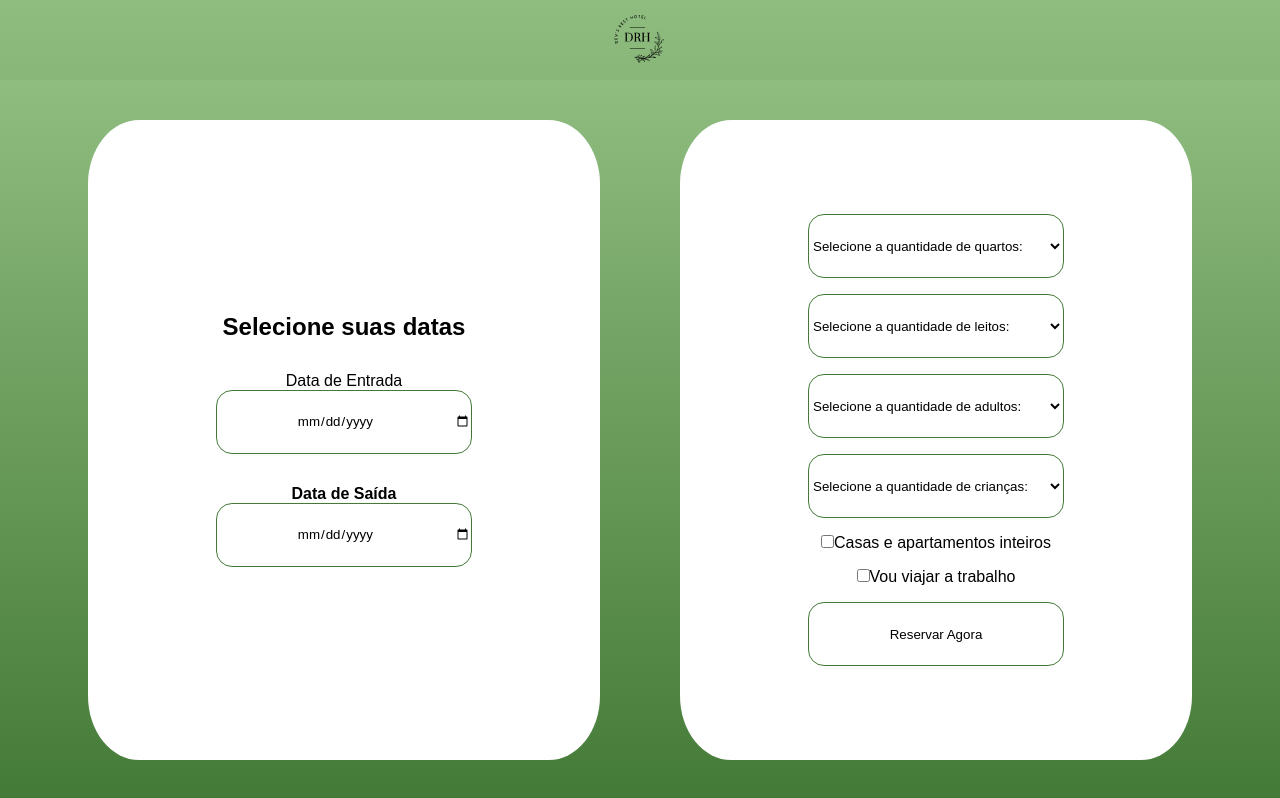
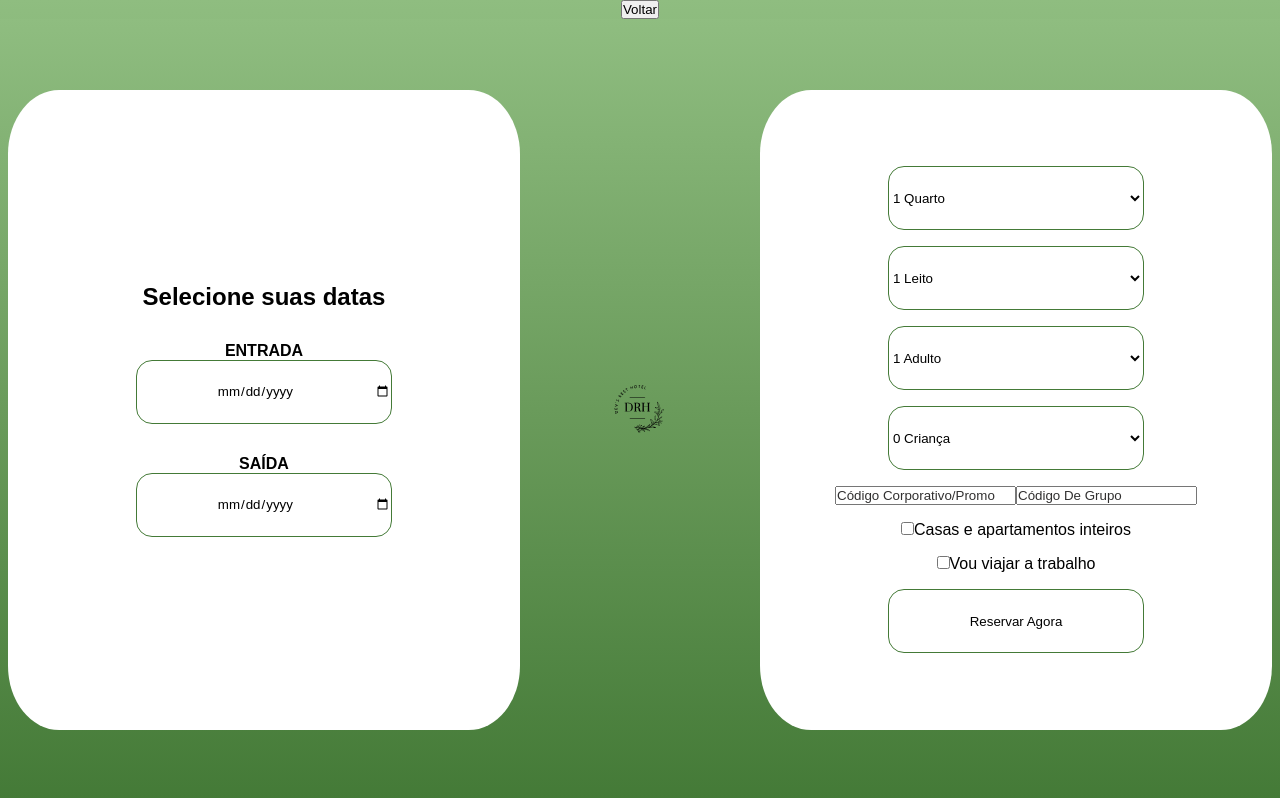
Before and after one commit to enricomartins018/mod5_devs_rest_hotel, a React (Vite) app: page /facasuareserva in a window 1280 px wide. Built offline with nearby package versions, Linux system fonts and the light colour scheme.

Commit message:
feat: Configurando containers de datas e de seleções.

```diff
--- a/src/components/FormFacaSuaReserva/FormFacaSuaReserva.jsx
+++ b/src/components/FormFacaSuaReserva/FormFacaSuaReserva.jsx
@@ -39,14 +39,18 @@ const FormFacaSuaReserva = () => {
   }
   return (
     <section className={S.section}>
-      <img className={S.logo} src={logo} />
+      <div className={S.voltar}>
+        <button className={S.btnVoltar}>Voltar</button>
+      </div>
       <form className={S.form}>
         <div className={S.selectDate}>
           <h2 className={S.titleForm}>
-            <b>Selecione suas datas</b>
+          <b>Selecione suas datas</b>
           </h2>
           <div className={S.dataEntrada}>
-            <label>Data de Entrada</label>
+            <label>
+              <b>ENTRADA</b>
+            </label>
             <input
               className={S.inputPattern}
               type="date"
@@ -58,7 +62,7 @@ const FormFacaSuaReserva = () => {
           </div>
           <div className={S.dataSaida}>
             <label>
-              <b>Data de Saída</b>
+              <b>SAÍDA</b>
             </label>
             <input
               className={S.inputPattern}
@@ -70,55 +74,57 @@ const FormFacaSuaReserva = () => {
             />
           </div>
         </div>
+        <img className={S.logo} src={logo} />
         <div className={S.containerSelectPattern}>
           <select
             className={S.selectPattern}
             value={dadosFormReserva.quarto}
             onChange={(e) => handleChange(e, "quarto")}
           >
-            <option>Selecione a quantidade de quartos:</option>
-            <option value="1">1 Quarto</option>
-            <option value="2">2 Quartos</option>
-            <option value="3">3 Quartos</option>
-            <option value="4">4 Quartos</option>
-            <option value="5">5 Quartos</option>
+            <option className={S.optionPattern} value="1">1 Quarto</option>
+            <option className={S.optionPattern} value="2">2 Quartos</option>
+            <option className={S.optionPattern} value="3">3 Quartos</option>
+            <option className={S.optionPattern} value="4">4 Quartos</option>
+            <option className={S.optionPattern} value="5">5 Quartos</option>
           </select>
           <select
             className={S.selectPattern}
             value={dadosFormReserva.quantLeitos}
             onChange={(e) => handleChange(e, "quantLeitos")}
           >
-            <option>Selecione a quantidade de leitos:</option>
-            <option value="1">1 Leito</option>
-            <option value="2">2 Leitos</option>
-            <option value="3">3 Leitos</option>
-            <option value="4">4 Leitos</option>
-            <option value="5">5 Leitos</option>
+            <option className={S.optionPattern} value="1">1 Leito</option>
+            <option className={S.optionPattern} value="2">2 Leitos</option>
+            <option className={S.optionPattern} value="3">3 Leitos</option>
+            <option className={S.optionPattern} value="4">4 Leitos</option>
+            <option className={S.optionPattern} value="5">5 Leitos</option>
           </select>
           <select
             className={S.selectPattern}
             value={dadosFormReserva.quantAdultos}
             onChange={(e) => handleChange(e, "quantAdultos")}
           >
-            <option>Selecione a quantidade de adultos:</option>
-            <option value="1">1 Adulto</option>
-            <option value="2">2 Adultos</option>
-            <option value="3">3 Adultos</option>
-            <option value="4">4 Adultos</option>
-            <option value="5">5 Adultos</option>
+            <option className={S.optionPattern} value="1">1 Adulto</option>
+            <option className={S.optionPattern} value="2">2 Adultos</option>
+            <option className={S.optionPattern} value="3">3 Adultos</option>
+            <option className={S.optionPattern} value="4">4 Adultos</option>
+            <option className={S.optionPattern} value="5">5 Adultos</option>
           </select>
           <select
             className={S.selectPattern}
             value={dadosFormReserva.quantCrian}
             onChange={(e) => handleChange(e, "quantCrian")}
           >
-            <option>Selecione a quantidade de crianças:</option>
-            <option value="1">1 Criança</option>
-            <option value="2">2 Crianças</option>
-            <option value="3">3 Crianças</option>
-            <option value="4">4 Crianças</option>
-            <option value="5">5 Crianças</option>
+            <option className={S.optionPattern} value="0">0 Criança</option>
+            <option className={S.optionPattern} value="1">1 Criança</option>
+            <option className={S.optionPattern} value="2">2 Crianças</option>
+            <option className={S.optionPattern} value="3">3 Crianças</option>
+            <option className={S.optionPattern} value="4">4 Crianças</option>
+            <option className={S.optionPattern} value="5">5 Crianças</option>
           </select>
+          <div className={S.containerCodigos}>
+            <input className={S.containerCodCorporativo} type="text" name="text" placeholder="Código Corporativo/Promo" />
+            <input className={S.containerCodGrupo} type="text" name="text" placeholder="Código De Grupo" />
+          </div>
           <div className={S.containerCheckBox}>
             <input className={S.inputCheckBox} type="checkbox" name="" id="" />
             <label className={S.labelCheckBox}>
```
